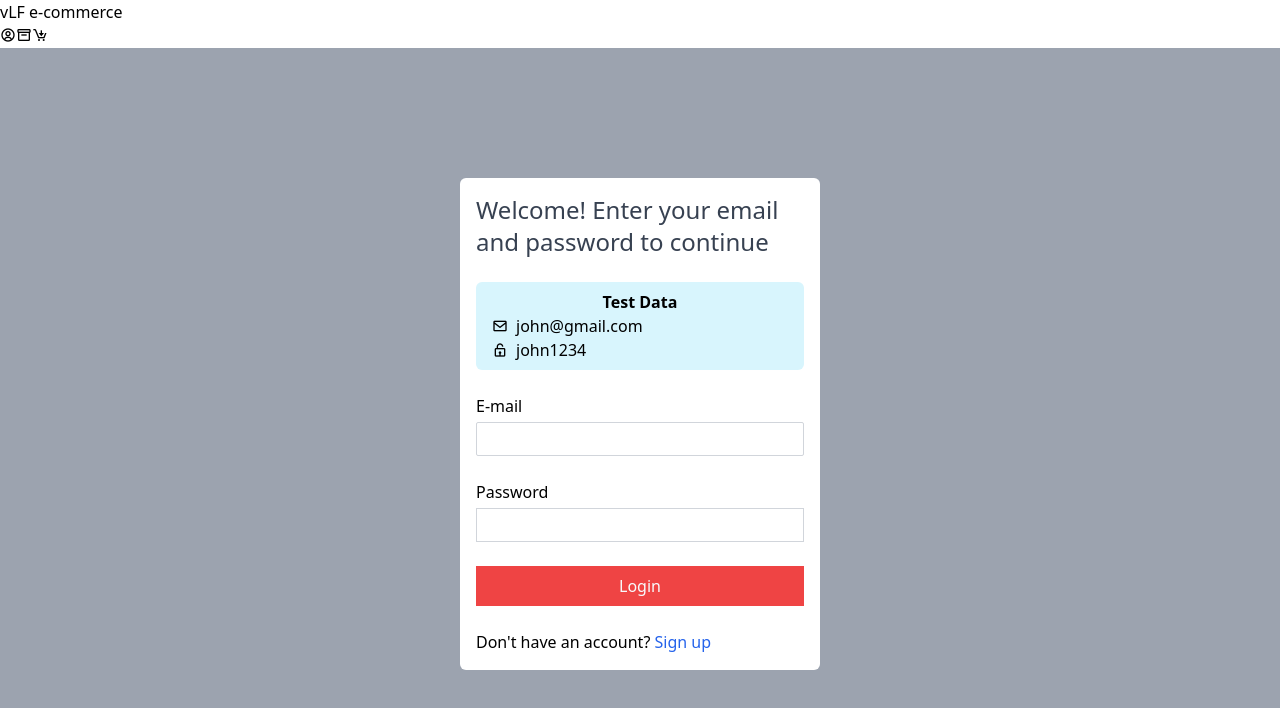
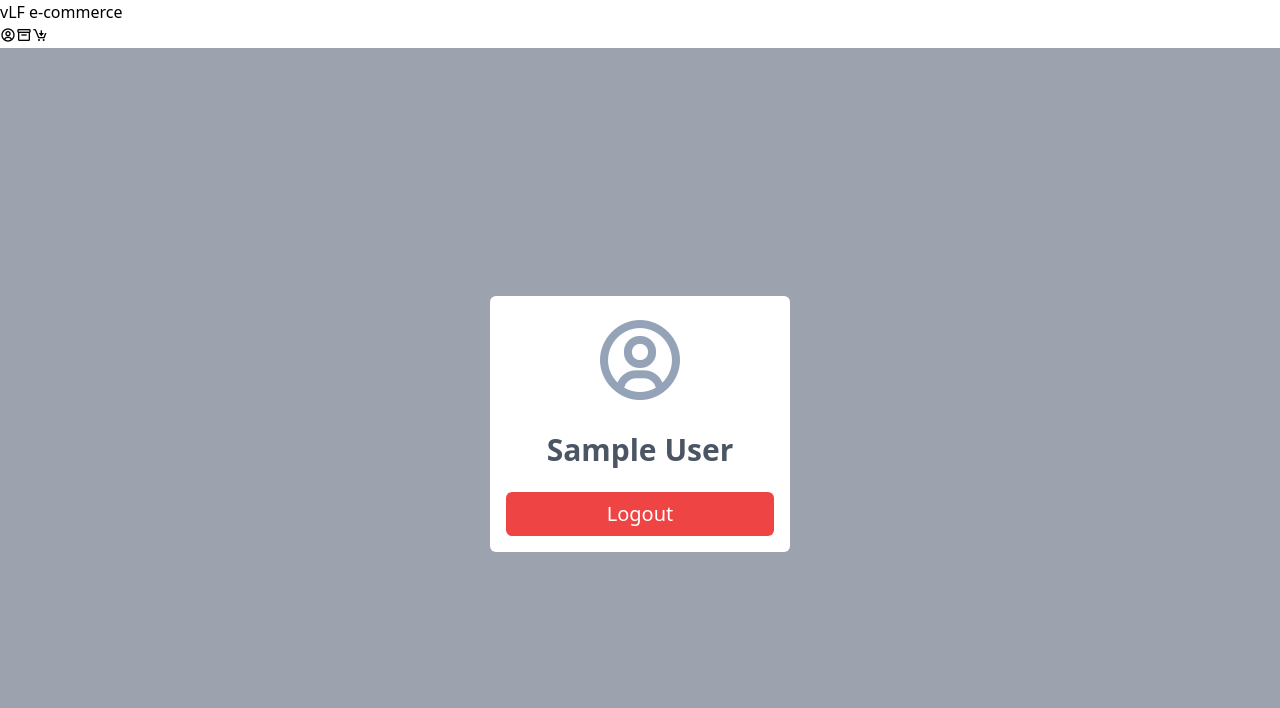
Before and after one commit to VivianLaFarina/vlf-e-commerce, a React (Vite) app: page /login in a window 1280 px wide. Shown: the top 708 px of the page. Built offline with nearby package versions, Linux system fonts and the light colour scheme; sample sign-in values are in the browser's storage; a web font is replaced by a local one.

Commit message:
adding auth purchases :art:

```diff
--- a/src/App.jsx
+++ b/src/App.jsx
@@ -7,6 +7,7 @@ import Purchases from './pages/Purchases'
 import Product from './pages/Product'
 import Header from './components/layout/Header'
 import NotFound from './pages/NotFound'
+import ProtectedAuth from './components/auth/ProtectedAuth'
 
 function App() {
 
@@ -17,7 +18,12 @@ function App() {
       <Routes>
         <Route path='/' element={<Home />} />
         <Route path='/login' element={<Login />} />
-        <Route path='/purchases' element={<Purchases />} />
+        <Route element={<ProtectedAuth />}>
+          {/* If no route matches the current URL render not found page */}
+          <Route path='/purchases' element={<Purchases />} />
+
+        </Route>
+
         <Route path='/product/:id' element={<Product />} />
         <Route path='/*' element={<NotFound />} />
 
--- /dev/null
+++ b/src/components/auth/ProtectedAuth.jsx
@@ -0,0 +1,20 @@
+import React from 'react'
+import { useSelector } from 'react-redux'
+import { Navigate, Outlet } from 'react-router-dom'
+
+const ProtectedAuth = () => {
+
+    // Check if user is authenticated and redirect to login page otherwise
+    const { token } = useSelector(store => store.userInfo)
+
+    if (token) {
+        return <Outlet />
+    } else {
+        return <Navigate to="/login" />
+    }
+
+
+
+}
+
+export default ProtectedAuth
--- a/src/pages/Login.jsx
+++ b/src/pages/Login.jsx
@@ -2,29 +2,34 @@ import { useForm } from 'react-hook-form'
 import { Link } from 'react-router-dom'
 import { axiosEcommerce } from '../utils/configAxios'
 import { useDispatch, useSelector } from 'react-redux'
-import { loginUser } from '../store/slices/userInfo.slice'
+import { logOutUser, loginUser } from '../store/slices/userInfo.slice'
 
 const Login = () => {
 
     const { register, handleSubmit } = useForm()
 
-    const { token } = useSelector(store => store.userInfo)
+    const { token, user } = useSelector(store => store.userInfo)
 
     const dispatch = useDispatch()
 
     const submit = (data) => {
         dispatch(loginUser(data))
-
+    }
+    const handleClickLogout = () => {
+        dispatch(logOutUser())
     }
 
     return (
         <main className=' bg-gray-400 grid place-content-center'>
             {
                 token ? (
-                    <section className=' bg-white p-4 rounded-md max-w-[360px] grid gap-6'>User logged</section>
+                    <section className=' bg-white p-4 rounded-md w-[300px] grid gap-6 text-center text-slate-400' > <i class='bx bx-user-circle text-8xl'></i>
+                        <h3 className=' capitalize text-3xl  font-bold text-gray-600'>{user?.firstName} {user?.lastName}</h3>
+                        <button onClick={handleClickLogout} className=' bg-red-500 text-white py-2 rounded-md block w-full hover:bg-red-700 transition-colors text-xl '>Logout</button>
+                    </section>
                 ) : (
                     <form onSubmit={handleSubmit(submit)} className=' bg-white p-4 rounded-md max-w-[360px] grid gap-6'>
-                        <h2 className=' text-2xl font-[500] text-gray-700'>Welcome! Enter your email and password to continue</h2>
+                        <h2 className=' text-3xl font-[500] text-gray-700'>Welcome! Enter your email and password to continue</h2>
 
                         <section className=' bg-[#d8f5fd] p-4 rounded-md py-2'>
                             <h3 className=' text-center font-bold '>Test Data</h3>
@@ -55,8 +60,8 @@ const Login = () => {
 
 
                         </div>
-                        <button className=' block w-full py-2 bg-red-500 hover:bg-red-700 transition-colors text-slate-50'>Login</button>
-                        <span>Don't have an account? <Link className=' text-blue-600' to="#">Sign up</Link></span>
+                        <button className=' block w-full py-2 bg-red-500 hover:bg-red-700 transition-colors text-slate-50 text-2xl rounded-md'>Login</button>
+                        <span className=' text-lg'>Don't have an account? <Link className=' text-blue-600' to="#">Sign up</Link></span>
 
                     </form>
 
--- a/src/pages/Purchases.jsx
+++ b/src/pages/Purchases.jsx
@@ -1,8 +1,35 @@
-import React from 'react'
+import React, { useEffect } from 'react'
+import { Link } from 'react-router-dom'
+import { axiosEcommerce } from '../utils/configAxios'
 
 const Purchases = () => {
+
+    useEffect(() => {
+        const config = {
+            headers: {
+                Authorization: "Bearer " + JSON.parse(localStorage.getItem("userInfo"))?.token
+            }
+        }
+
+        axiosEcommerce
+            .get("purchases", config)
+            .then((res) => console.log(res.data))
+            .catch((err) => console.log(err))
+
+    }, [])
+
     return (
-        <div>Purchases</div>
+        <main className='px-2'>
+            <section className='flex gap-2 items-center my-3s '>
+                <Link to='/'>Home</Link>
+                <div className=" h-[5px] aspect-square bg-red-500 rounded-full"></div>
+                <span className='font-bold'> Purchases</span>
+            </section>
+            <section>
+
+
+            </section>
+        </main>
     )
 }
 
--- a/src/store/slices/userInfo.slice.js
+++ b/src/store/slices/userInfo.slice.js
@@ -8,16 +8,22 @@ const initialState = {
 
 const userInfoSlice = createSlice({
   name: 'userInfo',
-  initialState,
+  initialState: JSON.parse(localStorage.getItem('userInfo')) ?? initialState,
   reducers: {
     setUserInfo: (state, action) => {
       const newState = { ...state, ...action.payload };
+      localStorage.setItem('userInfo', JSON.stringify(newState));
+      return newState;
+    },
+    logOutUser: (state) => {
+      const newState = { ...state, ...initialState };
+      localStorage.setItem('userInfo', JSON.stringify(newState));
       return newState;
     },
   },
 });
 
-export const { setUserInfo } = userInfoSlice.actions;
+export const { setUserInfo, logOutUser } = userInfoSlice.actions;
 
 export const loginUser = (data) => (dispatch) => {
   axiosEcommerce
```
